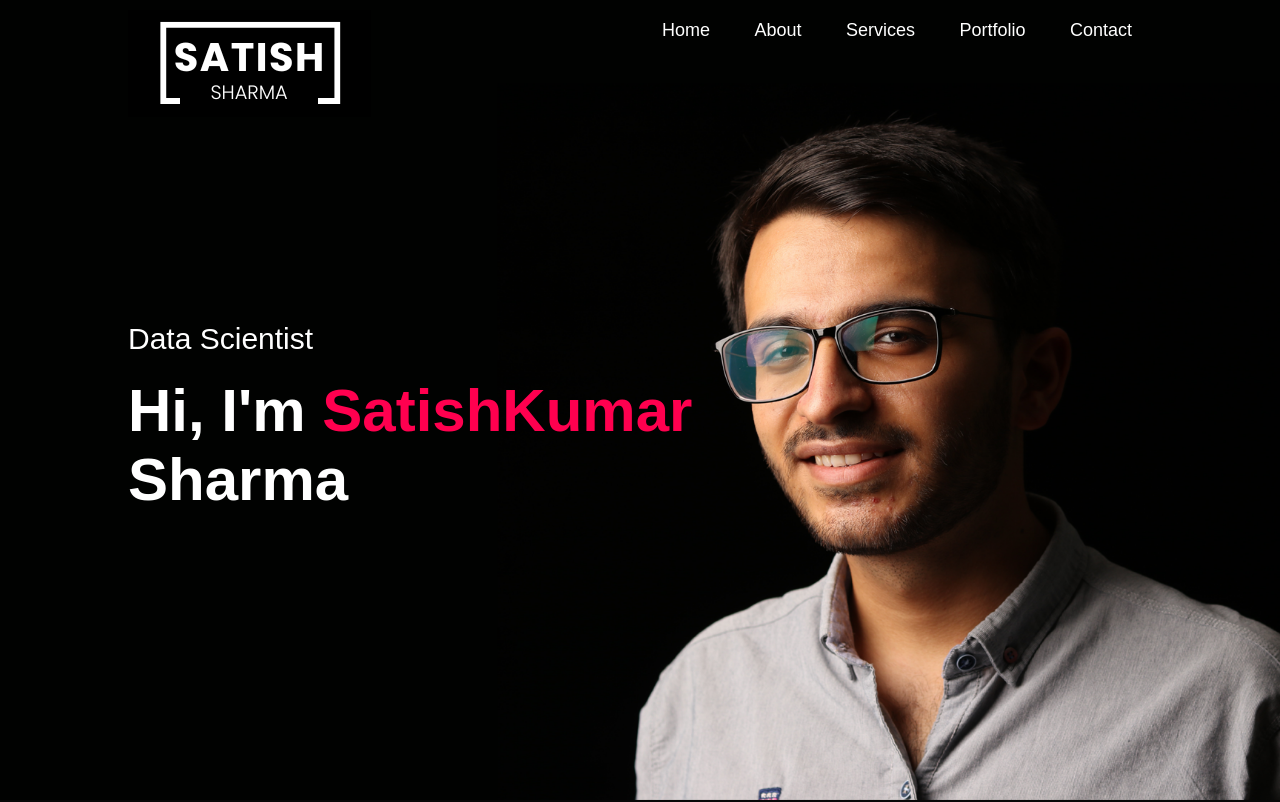
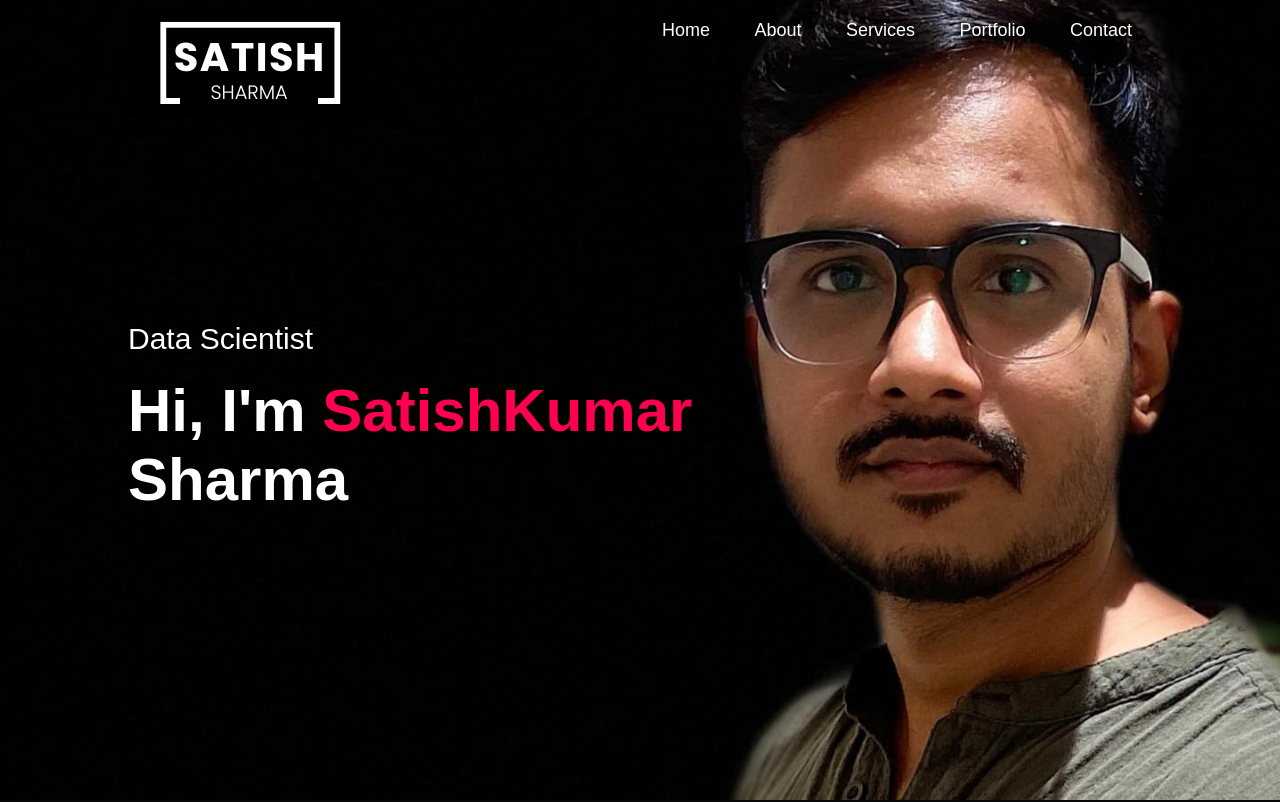
Before and after one commit to satishsharma27/portfolio-website, a plain HTML site: page index.html in a window 1280 px wide. Shown: the top 802 px of the page. Drawn offline with Linux system fonts and the light colour scheme.

Commit message:
Update style.css

```diff
--- a/style.css
+++ b/style.css
@@ -18,7 +18,7 @@ body{
 #header{
 	width: 100%;
 	height: 100vh;
-	background-image: url("./assets/background.png");
+	background-image: url("./assets/myimage.jpeg");
 	background-size: cover;
 	background-position: center;
 
```
